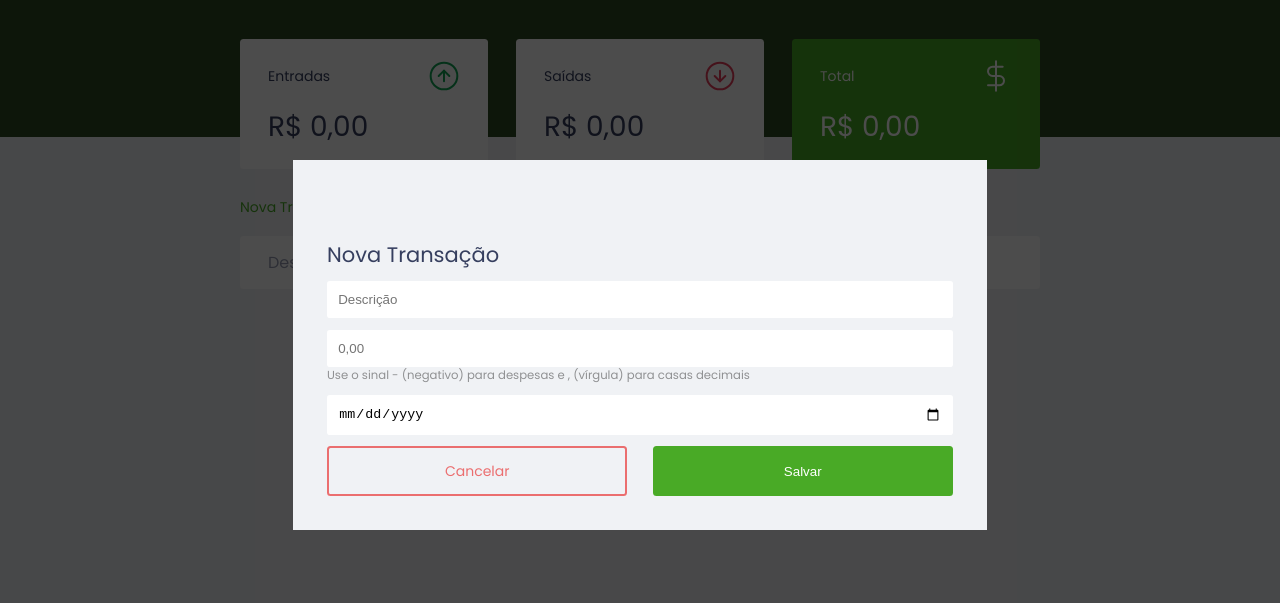
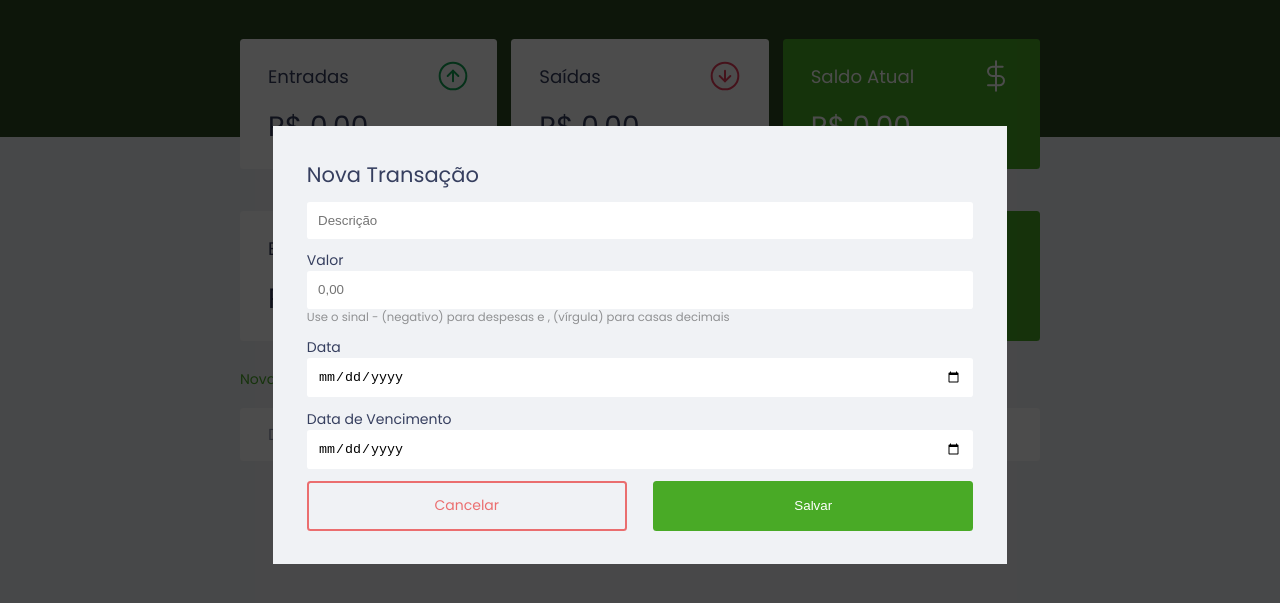
Before and after one commit to DevSphynx/Dev-Finances, a website: page index.html in a window 1280 px wide. Both pictures are taken after a click on the link "Nova Transação". Shown: the part 55-658 px from the top of the page. Drawn offline with Linux system fonts and the light colour scheme.

Commit message:
Creating version two

```diff
--- a/assets/Scripts.js
+++ b/assets/Scripts.js
@@ -1,224 +1,250 @@
 const Modal = {
-    open(){
+  open() {
     // Abrir modal
     // Adicionar a class active ao modal
-        document
-            .querySelector('.modal-overlay')
-            .classList
-            .add('active')
+    document.querySelector('.modal-overlay').classList.add('active');
   },
-    close(){
+  close() {
     // Fechar modal
     // Remover a class active do modal
-        document
-            .querySelector('.modal-overlay')
-            .classList
-            .remove('active')
-    }
+    document.querySelector('.modal-overlay').classList.remove('active');
+  },
   // Can use toggle()
-}
+};
 
 const Storage = {
   get() {
-        return JSON.parse(localStorage.getItem("df:transactions")) || []
+    return JSON.parse(localStorage.getItem('df:transactions')) || [];
   },
 
-    set(transactions){
-        localStorage.setItem("df:transactions", JSON.stringify(transactions))
-    }
-}
+  set(transactions) {
+    localStorage.setItem('df:transactions', JSON.stringify(transactions));
+  },
+};
 
 const Transaction = {
-    all:  Storage.get(),
+  all: Storage.get(),
 
   add(transaction) {
-        Transaction.all.push(transaction)
+    Transaction.all.push(transaction);
 
-        App.reload()
+    App.reload();
   },
 
   remove(index) {
-        Transaction.all.splice(index, 1)
+    Transaction.all.splice(index, 1);
 
-        App.reload()
+    App.reload();
   },
 
   incomes() {
     // Somar as entradas
     let income = 0;
-        Transaction.all.forEach(transaction => {     // Arrow Functions
-            if( transaction.amount > 0) {
+    Transaction.all.forEach((transaction) => {
+      // Arrow Functions
+      if (transaction.amount > 0) {
         income += transaction.amount;
       }
-        })
+    });
     return income;
   },
   expenses() {
     //Somar Saídas
     let expense = 0;
-        Transaction.all.forEach(transaction => {     // Arrow Functions
-            if( transaction.amount < 0 ) {
+    Transaction.all.forEach((transaction) => {
+      // Arrow Functions
+      if (transaction.amount < 0) {
         expense += transaction.amount;
       }
-        })
+    });
     return expense;
   },
   total() {
     // Entradas - Saídas
     return Transaction.incomes() + Transaction.expenses();
   },
+  nextIncome() {},
+  nextExpense() {},
+  nextTotal() {},
+};
 
+// Calcular diferença entre datas
+const dateTransaction = {
+  validateVenc() {
+    let date = Form.getValues().date;
+    let dueDate = Form.getValues().dueDate;
+
+    date = new Date(date);
+    dueDate = new Date(dueDate);
+    window.alert(date, dueDate);
+    let diffInTime = dueDate - date; // Math.abs() para converter pra positivo
+    let timeInOneDay = 1000 * 60 * 60 * 24; // milisegundos * segundos * minutos * horas dia
+    let diffInDays = diffInTime / timeInOneDay;
+    if (diffInDays < 0) {
+      throw new Error(
+        'Data de Vencimento não pode anteceder a data de transação'
+      );
     }
+  },
+
+  currentOrFuture() {},
+};
 
 // Substituir os dados do HTML com os dados do JS
 const DOM = {
   transactionsContainer: document.querySelector('#data-table tbody'),
   addTransaction(transaction, index) {
-        const tr = document.createElement('tr')
-        tr.innerHTML = DOM.innerHTMLTransaction(transaction, index)
-        tr.dataset.index = index
+    const tr = document.createElement('tr');
+    tr.innerHTML = DOM.innerHTMLTransaction(transaction, index);
+    tr.dataset.index = index;
 
-        DOM.transactionsContainer.appendChild(tr)
+    DOM.transactionsContainer.appendChild(tr);
   },
 
   innerHTMLTransaction(transaction, index) {
-        const CSSclass = transaction.amount > 0 ? "income" : "expense" // Se o amount da transação for maior q 0 add "income"...
+    const CSSclass = transaction.amount > 0 ? 'income' : 'expense'; // Se o amount da transação for maior q 0 add "income"...
 
-        const amount = Utils.formatCurrency(transaction.amount)
+    const amount = Utils.formatCurrency(transaction.amount);
     const html = `
             <td class="description">${transaction.description}</td>
             <td class="${CSSclass}">${amount}</td>
             <td class="date">${transaction.date}</td>
+            <td class="dueDate"> ${transaction.dueDate}</td>
             <td>
                 <img onclick="Transaction.remove(${index})" src="./assets/imgs/minus.svg" alt="Remover Transação">
             </td>
-        `
-        return html
+        `;
+    return html;
   },
 
   updateBalance() {
-        document
-        .getElementById('incomeDisplay')
-        .innerHTML = Utils.formatCurrency(Transaction.incomes())
+    document.getElementById('incomeDisplay').innerHTML = Utils.formatCurrency(
+      Transaction.incomes()
+    );
 
-        document
-        .getElementById('expenseDisplay')
-        .innerHTML = Utils.formatCurrency(Transaction.expenses())
+    document.getElementById('expenseDisplay').innerHTML = Utils.formatCurrency(
+      Transaction.expenses()
+    );
 
-        document
-        .getElementById('totalDisplay')
-        .innerHTML = Utils.formatCurrency(Transaction.total())
+    document.getElementById('totalDisplay').innerHTML = Utils.formatCurrency(
+      Transaction.total()
+    );
   },
 
   clearTransactions() {
-        DOM.transactionsContainer.innerHTML = ""
-    }
-}
+    DOM.transactionsContainer.innerHTML = '';
+  },
+};
 
 const Utils = {
   formatCurrency(value) {
-        const signal = Number(value) < 0 ? "-" : ""
+    const signal = Number(value) < 0 ? '-' : '';
 
-        value = String(value).replace(/\D/g, "")    // RegEx(Expressões Regulares)
+    value = String(value).replace(/\D/g, ''); // RegEx(Expressões Regulares)
 
-        value = Number(value) / 100
+    value = Number(value) / 100;
 
-        value = value.toLocaleString("pt-BR", {
-            style: "currency",
-            currency: "BRL"
-        })
+    value = value.toLocaleString('pt-BR', {
+      style: 'currency',
+      currency: 'BRL',
+    });
 
-        return signal + value
+    return signal + value;
   },
 
   formatAmount(value) {
-        value = value * 100
+    value = value * 100;
 
-        return Math.round(value)
+    return Math.round(value);
   },
 
   formatDate(date) {
-        const splittedDate = date.split("-")
-        return `${splittedDate[2]}/${splittedDate[1]}/${splittedDate[0]}`
+    const splittedDate = date.split('-');
+    return `${splittedDate[2]}/${splittedDate[1]}/${splittedDate[0]}`;
   },
-}
+};
 
 const Form = {
   description: document.querySelector('input#description'),
   amount: document.querySelector('input#amount'),
   date: document.querySelector('input#date'),
+  dueDate: document.querySelector('input#dueDate'),
 
   getValues() {
     return {
       description: Form.description.value,
       amount: Form.amount.value,
-            date: Form.date.value
-        }
+      date: Form.date.value,
+      dueDate: Form.dueDate.value,
+    };
   },
 
   validateFields() {
-        const { description, amount, date} = Form.getValues()
+    const { description, amount, date } = Form.getValues();
     if (
-            description.trim() === "" ||
-            amount.trim() === "" ||
-            date.trim() === ""
+      description.trim() === '' ||
+      amount.trim() === '' ||
+      date.trim() === ''
     ) {
-            throw new Error("Por favor, preencha todos os campos")
+      throw new Error('Por favor, preencha todos os campos');
     }
   },
 
   formatValues() {
-        let { description, amount, date } = Form.getValues()
+    let { description, amount, date, dueDate } = Form.getValues();
 
-        amount = Utils.formatAmount(amount)
+    amount = Utils.formatAmount(amount);
 
-        date = Utils.formatDate(date)
+    date = Utils.formatDate(date);
+    dueDate = Utils.formatDate(dueDate);
     return {
       description,
       amount,
-            date
-        }
+      date,
+      dueDate,
+    };
   },
 
   saveTransaction(transaction) {
-        Transaction.add(transaction)
+    Transaction.add(transaction);
   },
 
   clearFields() {
-        Form.description.value = ""
-        Form.amount.value = ""
-        Form.date.value = ""
+    Form.description.value = '';
+    Form.amount.value = '';
+    Form.date.value = '';
   },
 
   submit(event) {
-        event.preventDefault()
+    event.preventDefault();
 
     try {
-            Form.validateFields()
-            const transaction = Form.formatValues()
-            Form.saveTransaction(transaction)
-            Form.clearFields()
-            Modal.close()
-
+      dateTransaction.validateVenc();
+      //Form.validateFields()
+      const transaction = Form.formatValues();
+      Form.saveTransaction(transaction);
+      Form.clearFields();
+      Modal.close();
     } catch (error) {
-            window.alert(error.message)
+      console.log('catch');
+      window.alert(error.message);
     }
-        Form.submit()
-    }
-}
+    // Form.submit()
+  },
+};
 
 const App = {
   init() {
-        Transaction.all.forEach(DOM.addTransaction)
+    Transaction.all.forEach(DOM.addTransaction);
 
-        DOM.updateBalance()
+    DOM.updateBalance();
 
-        Storage.set(Transaction.all)
+    Storage.set(Transaction.all);
   },
   reload() {
-        DOM.clearTransactions()
-        App.init()
+    DOM.clearTransactions();
+    App.init();
   },
-}
+};
 
-App.init()
+App.init();
--- a/assets/Style.css
+++ b/assets/Style.css
@@ -37,7 +37,6 @@ body {
 
 /* Title */
 h2 {
-    margin-top: 3.2rem;
     margin-bottom: 0.8rem;
     color: #363f5f;
 
@@ -130,7 +129,7 @@ header {
 
 .card h3 {
     font-weight: normal;
-    font-size: 1rem;
+    font-size: 1.3rem;
 
     display: flex;
     align-items: center;
@@ -145,6 +144,11 @@ header {
 }
 
 .card.total {
+    background: var(--green);
+    color: white;
+}
+
+.card.futureBalance {
     background: var(--green);
     color: white;
 }
@@ -245,6 +249,10 @@ td.expense {
     margin-top: 0;
 }
 
+.labelText {
+    color: var(--dark-blue);
+}
+
 .form form input {
     border: none;
     border-radius: 0.2rem;
@@ -290,6 +298,6 @@ footer {
     #balance {
         display: grid;
         grid-template-columns: repeat(3, 1fr); /* igual a 1fr 1fr 1fr*/
-        gap: 2rem;
+        gap: 1rem;
     }
 }
--- a/index.html
+++ b/index.html
@@ -4,7 +4,7 @@
     <meta charset="UTF-8">
     <meta http-equiv="X-UA-Compatible" content="IE=edge">
     <meta name="viewport" content="width=device-width, initial-scale=1.0">
-    <title>DevFinances</title>
+    <title>DevFinances v2</title>
     <link rel="stylesheet" href="./assets/Style.css">
     <link rel="preconnect" href="https://fonts.gstatic.com">
     <link href="https://fonts.googleapis.com/css2?family=Poppins:ital,wght@0,100;0,400;0,700;1,100;1,400&display=swap" rel="stylesheet">
@@ -35,10 +35,34 @@
             </div>
             <div class="card total">
                 <h3>
-                    <span>Total</span>
+                    <span>Saldo Atual</span>
                     <img src="./assets/imgs/total.svg" alt="Imagem do total">
                 </h3>
                 <p id="totalDisplay">R$ 00,00</p>
+            </div>
+
+            <div class="card">
+                <h3>
+                    <span>Entradas Futuras</span>
+                    <img src="./assets/imgs/income.svg" alt="Imagem de Entradas">
+                </h3>
+                <p id="futureIncomeDisplay">R$ 00,00</p>
+            </div>
+
+            <div class="card">
+                <h3>
+                    <span>Saídas Futuras</span>
+                    <img src="./assets/imgs/expense.svg" alt="Imagem de Saídas">
+                </h3>
+                <p id="futureExpenseDisplay">R$ 00,00</p>
+            </div>
+
+            <div class="card futureBalance">
+                <h3>
+                    <span>Saldo Futuro</span>
+                    <img src="./assets/imgs/total.svg" alt="Imagem do total">
+                </h3>
+                <p id="futureTotalDisplay">R$ 00,00</p>
             </div>
 
         </section>
@@ -55,6 +79,7 @@
                         <!--Table Header(define o cabeçalho/Título da coluna )-->
                         <th>Valor</th>
                         <th>Data</th>
+                        <th>Data Venc</th>
                         <th></th>
                     </tr>
                 </thead>
@@ -85,7 +110,7 @@
 
                     <div class="input-group">
                         <label
-                            class="sr-only"
+                            class="labelText"
                             for="amount">Valor</label>
                         <input
                             type="number"
@@ -99,13 +124,25 @@
 
                     <div class="input-group">
                         <label
-                            class="sr-only"
+                            class="labelText"
                             for="date">Data</label>
                         <input
                             type="date"
                             id="date"
                             name="date"
-                            placeholder="Descrição"
+                        />
+                    </div>
+
+                    <div class="input-group">
+                        <label
+                            class="labelText"
+                            for="dueDate">Data de Vencimento</label>
+                        <input
+                            onfocus="(this.type='date')"
+                            placeholder="test"
+                            type="date"
+                            id="dueDate"
+                            name="dueDate"
                         />
                     </div>
 
```
Also changed, not shown: package.json (added, +12 -0 lines), toRelease.md (added, +15 -0 lines), .eslintrc.json (added), 4 other files. Lines whose indentation alone changed are shown as unchanged.
